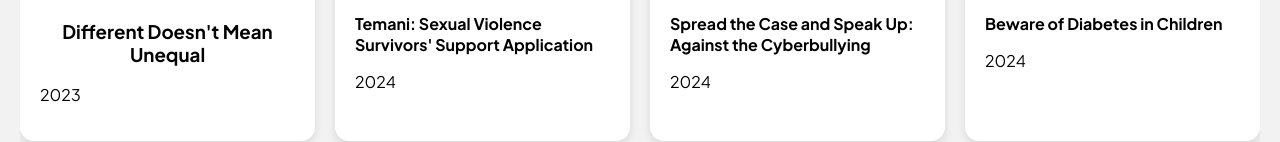
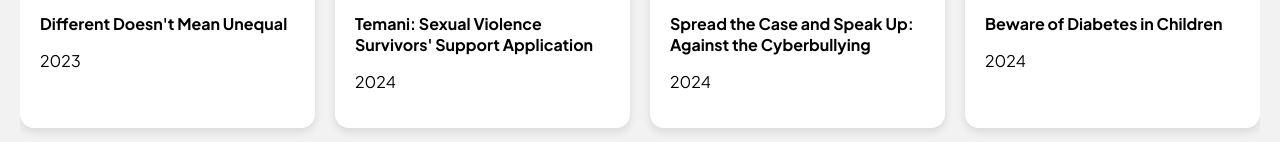
Before and after one commit to ardiandc/theportfolio, a plain HTML site: page index.html in a window 1280 px wide. Shown: the part 1945-2087 px from the top of the page. Drawn offline with Linux system fonts and the light colour scheme.

Commit message:
Update index.html

```diff
--- a/index.html
+++ b/index.html
@@ -137,7 +137,7 @@
           <a class="card-poster" href="https://www.behance.net/gallery/207952069/The-Infographic-of-Womens-and-Marginalized-Communities" target="_blank" rel="noopener noreferrer">
             <div>
               <img src="MIA 2023.png" alt="Different Doesn't Mean Unequal" class="card-image-poster">
-              <h3 class="card-title">Different Doesn't Mean Unequal</h3>
+              <h3 class="card-title-poster">Different Doesn't Mean Unequal</h3>
               <p class="card-year-poster">2023</p>
             </div>
           </a>
```
